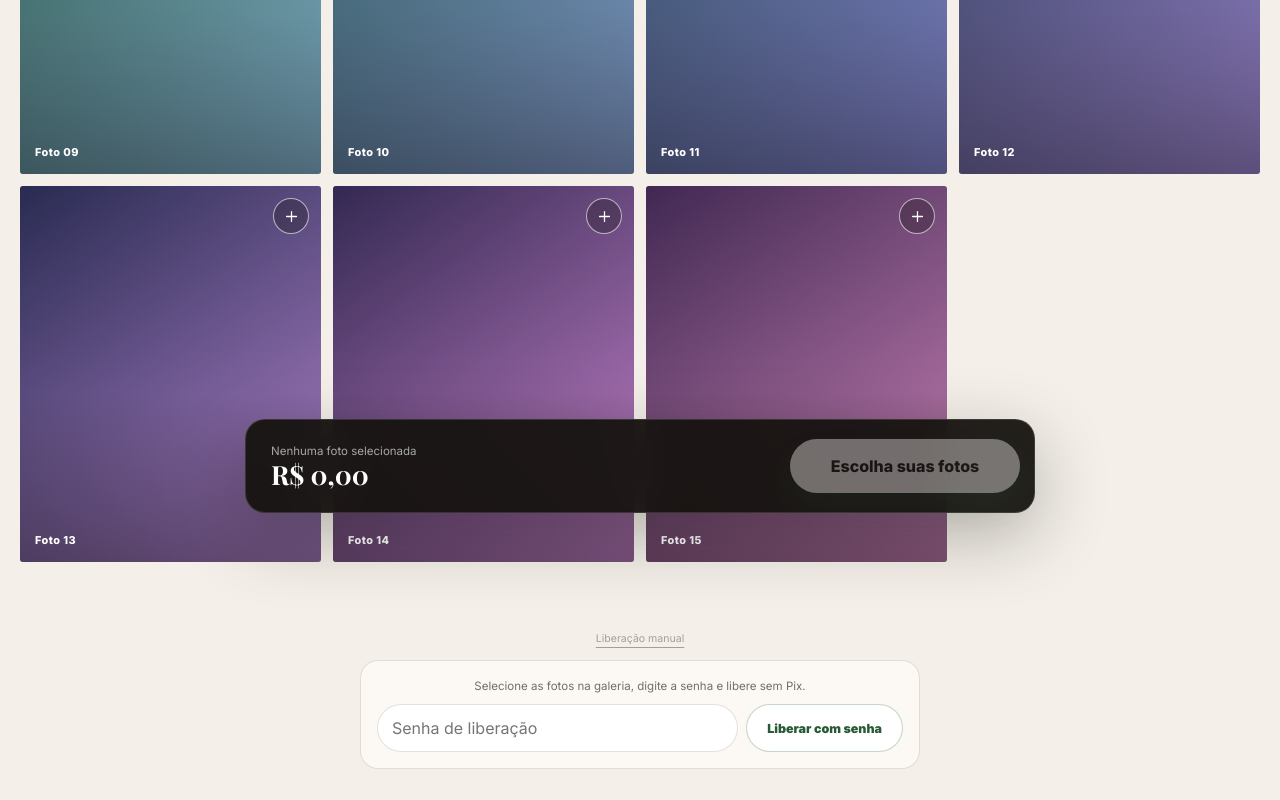
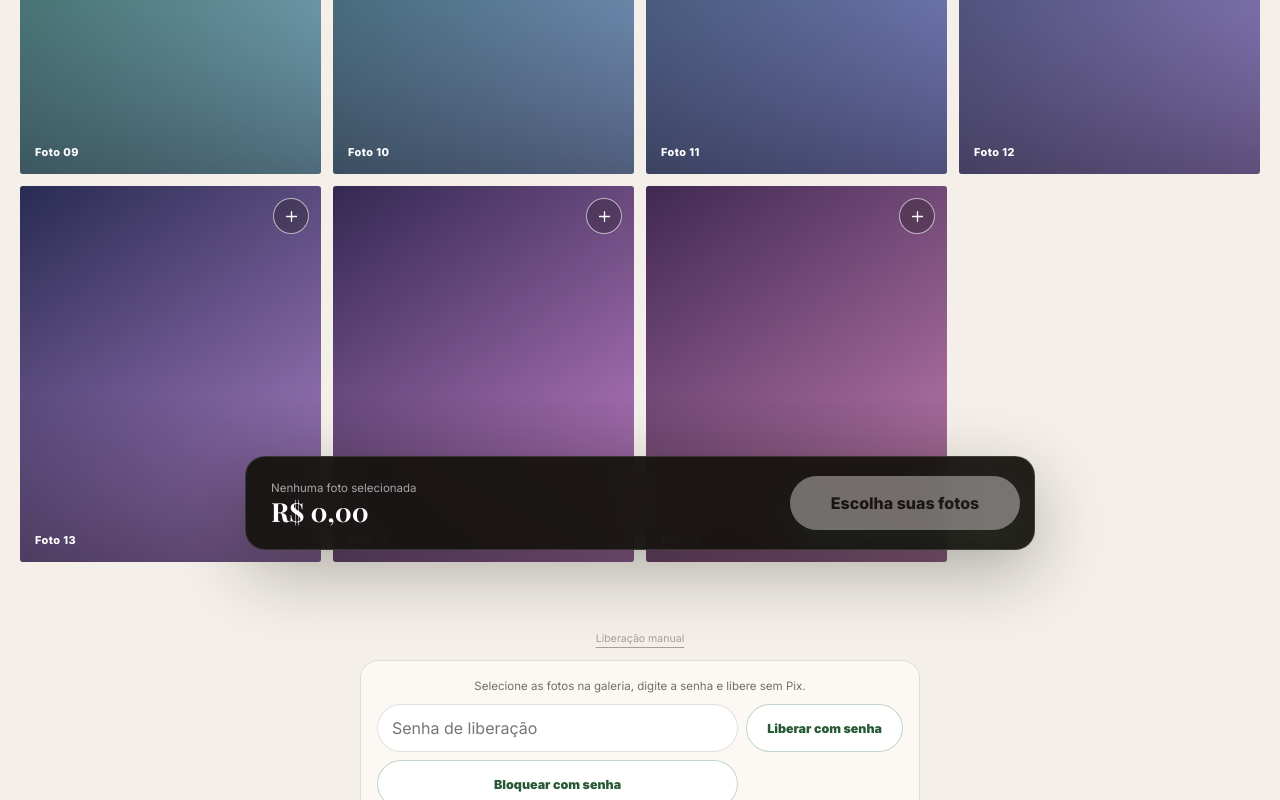
Before and after one commit to moreirahype/home-studio-gallery, a Next.js app: page /g/demo in a window 1280 px wide. Both pictures are taken after a click on the button "Liberação manual". Shown: the part 1952-2752 px from the top of the page. Built offline with nearby package versions, Linux system fonts and the light colour scheme; a web font is replaced by a local one.

Commit message:
feat: add manual photo blocking

```diff
--- a/app/api/downloads/route.ts
+++ b/app/api/downloads/route.ts
@@ -2,6 +2,7 @@ import { NextRequest, NextResponse } from "next/server";
 import { z } from "zod";
 import { isGalleryExpired } from "@/lib/gallery-expiration";
 import {
+  deleteClaimedPhotoAccess,
   getClaimedPhotoAccess,
   insertIncludedPhotoClaims,
   insertManualPhotoReleases,
@@ -13,6 +14,7 @@ const requestSchema = z.object({
   galleryToken: z.string().min(8),
   photoIds: z.array(z.string().min(1)).min(1).max(20),
   manualPassword: z.string().optional(),
+  action: z.enum(["release", "block"]).default("release"),
 });
 
 async function authorizeIncludedPhotos({
@@ -103,13 +105,37 @@ export async function POST(request: NextRequest) {
   const manualReleaseAuthorized =
     manualReleaseRequested &&
     safeCompare(parsed.data.manualPassword ?? null, manualReleasePassword);
+  const blockRequested = parsed.data.action === "block";
   let authorized = false;
 
-  if (manualReleaseRequested && !manualReleaseAuthorized) {
+  if ((manualReleaseRequested || blockRequested) && !manualReleaseAuthorized) {
     return NextResponse.json(
       { ok: false, error: "Senha de liberação inválida." },
       { status: 403 },
     );
+  }
+
+  if (blockRequested) {
+    try {
+      await deleteClaimedPhotoAccess({
+        supabase,
+        projectId: project.id,
+        photoIds: uniquePhotoIds,
+      });
+    } catch (error) {
+      return NextResponse.json(
+        {
+          ok: false,
+          error:
+            error instanceof Error
+              ? error.message
+              : "NÃ£o foi possÃ­vel bloquear as fotos.",
+        },
+        { status: 500 },
+      );
+    }
+
+    return NextResponse.json({ ok: true, blockedPhotoIds: uniquePhotoIds });
   }
 
   if (manualReleaseAuthorized) {
--- a/components/gallery.tsx
+++ b/components/gallery.tsx
@@ -1,6 +1,12 @@
 "use client";
 
-import { useCallback, useEffect, useMemo, useState } from "react";
+import {
+  type DragEvent,
+  useCallback,
+  useEffect,
+  useMemo,
+  useState,
+} from "react";
 import { useRouter } from "next/navigation";
 import { trackBrowserPurchase } from "@/lib/meta-browser";
 import {
@@ -329,6 +335,7 @@ export function Gallery({
   const [manualReleaseOpen, setManualReleaseOpen] = useState(false);
   const [manualPassword, setManualPassword] = useState("");
   const [manualReleasing, setManualReleasing] = useState(false);
+  const [manualBlocking, setManualBlocking] = useState(false);
   const [pixCopied, setPixCopied] = useState(false);
   const [pixPayment, setPixPayment] = useState<{
     orderId: string;
@@ -763,6 +770,77 @@ export function Gallery({
     setTestPaymentApproved(true);
     if (manual) setManualPassword("");
     void refreshAccess();
+  }
+
+  async function blockSelectedPhotos() {
+    if (token === "demo") return;
+
+    if (!manualPassword.trim()) {
+      setCheckoutError("Digite a senha para bloquear fotos.");
+      return;
+    }
+
+    setManualBlocking(true);
+    setCheckoutError("");
+
+    const response = await fetch("/api/downloads", {
+      method: "POST",
+      headers: { "content-type": "application/json" },
+      body: JSON.stringify({
+        galleryToken: token,
+        photoIds: selected,
+        manualPassword: manualPassword.trim(),
+        action: "block",
+      }),
+    });
+    const result = (await response.json()) as {
+      ok: boolean;
+      error?: string;
+      blockedPhotoIds?: string[];
+    };
+    setManualBlocking(false);
+
+    if (!response.ok || !result.ok) {
+      setCheckoutError(result.error ?? "NÃ£o foi possÃ­vel bloquear as fotos.");
+      return;
+    }
+
+    const blocked = new Set(result.blockedPhotoIds ?? selected);
+    setUnlockedPhotoIds((current) =>
+      current.filter((photoId) => !blocked.has(photoId)),
+    );
+    setDownloadLinks((current) =>
+      current.filter((download) => !blocked.has(download.photoId)),
+    );
+    setUnlockedViews((current) =>
+      Object.fromEntries(
+        Object.entries(current).filter(([photoId]) => !blocked.has(photoId)),
+      ),
+    );
+    setSelected([]);
+    setManualPassword("");
+    setTestPaymentApproved(false);
+    void refreshAccess();
+  }
+
+  function handleUnlockedPhotoDragStart({
+    event,
+    isUnlocked,
+    url,
+  }: {
+    event: DragEvent<HTMLImageElement>;
+    isUnlocked: boolean;
+    url: string;
+  }) {
+    if (!isUnlocked) {
+      event.preventDefault();
+      return;
+    }
+
+    event.dataTransfer.effectAllowed = "copy";
+    event.dataTransfer.setData("text/plain", url);
+    event.dataTransfer.setData("text/uri-list", url);
+    event.dataTransfer.setData("text/html", `<img src="${url}" alt="" />`);
   }
 
   async function continueCheckout() {
@@ -1201,6 +1279,13 @@ export function Gallery({
                     draggable={isUnlocked}
                     fetchPriority={photo.number <= 4 ? "high" : "auto"}
                     loading={photo.number <= 4 ? "eager" : "lazy"}
+                    onDragStart={(event) =>
+                      handleUnlockedPhotoDragStart({
+                        event,
+                        isUnlocked,
+                        url: displayUrl,
+                      })
+                    }
                     src={displayUrl}
                   />
                 )}
@@ -1632,7 +1717,9 @@ export function Gallery({
                 )}
                 <button
                   className="primary-button modal-primary"
-                  disabled={releasing || creatingPix || manualReleasing}
+                  disabled={
+                    releasing || creatingPix || manualReleasing || manualBlocking
+                  }
                   onClick={continueCheckout}
                   type="button"
                 >
@@ -1674,12 +1761,30 @@ export function Gallery({
               <button
                 className="secondary-button"
                 disabled={
-                  !selected.length || manualReleasing || releasing || creatingPix
+                  !selected.length ||
+                  manualReleasing ||
+                  manualBlocking ||
+                  releasing ||
+                  creatingPix
                 }
                 onClick={() => void releaseSelectedPhotos(true)}
                 type="button"
               >
                 {manualReleasing ? "Liberando..." : "Liberar com senha"}
+              </button>
+              <button
+                className="secondary-button"
+                disabled={
+                  !selected.length ||
+                  manualReleasing ||
+                  manualBlocking ||
+                  releasing ||
+                  creatingPix
+                }
+                onClick={() => void blockSelectedPhotos()}
+                type="button"
+              >
+                {manualBlocking ? "Bloqueando..." : "Bloquear com senha"}
               </button>
             </div>
             {checkoutError && <p className="form-error">{checkoutError}</p>}
--- a/lib/photo-access.ts
+++ b/lib/photo-access.ts
@@ -195,3 +195,27 @@ export async function insertManualPhotoReleases({
     throw new Error(result.error.message);
   }
 }
+
+export async function deleteClaimedPhotoAccess({
+  supabase,
+  projectId,
+  photoIds,
+}: {
+  supabase: SupabaseAdmin;
+  projectId: string;
+  photoIds: string[];
+}) {
+  const uniquePhotoIds = [...new Set(photoIds)];
+  if (!uniquePhotoIds.length) return;
+
+  const { error } = await supabase
+    .from("project_included_photos")
+    .delete()
+    .eq("project_id", projectId)
+    .in("photo_id", uniquePhotoIds);
+
+  if (error) {
+    if (["42P01", "PGRST205"].includes(error.code ?? "")) return;
+    throw new Error(error.message);
+  }
+}
```
